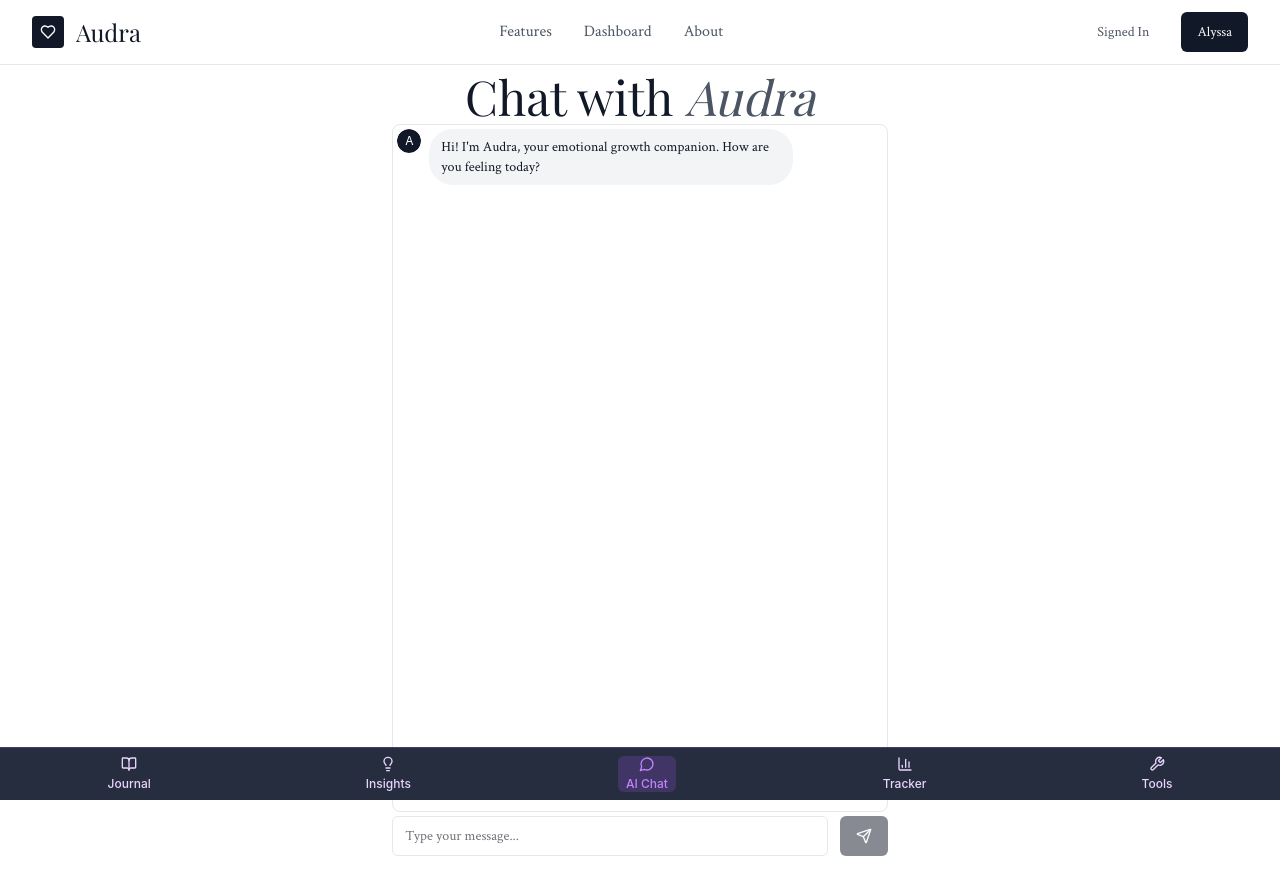
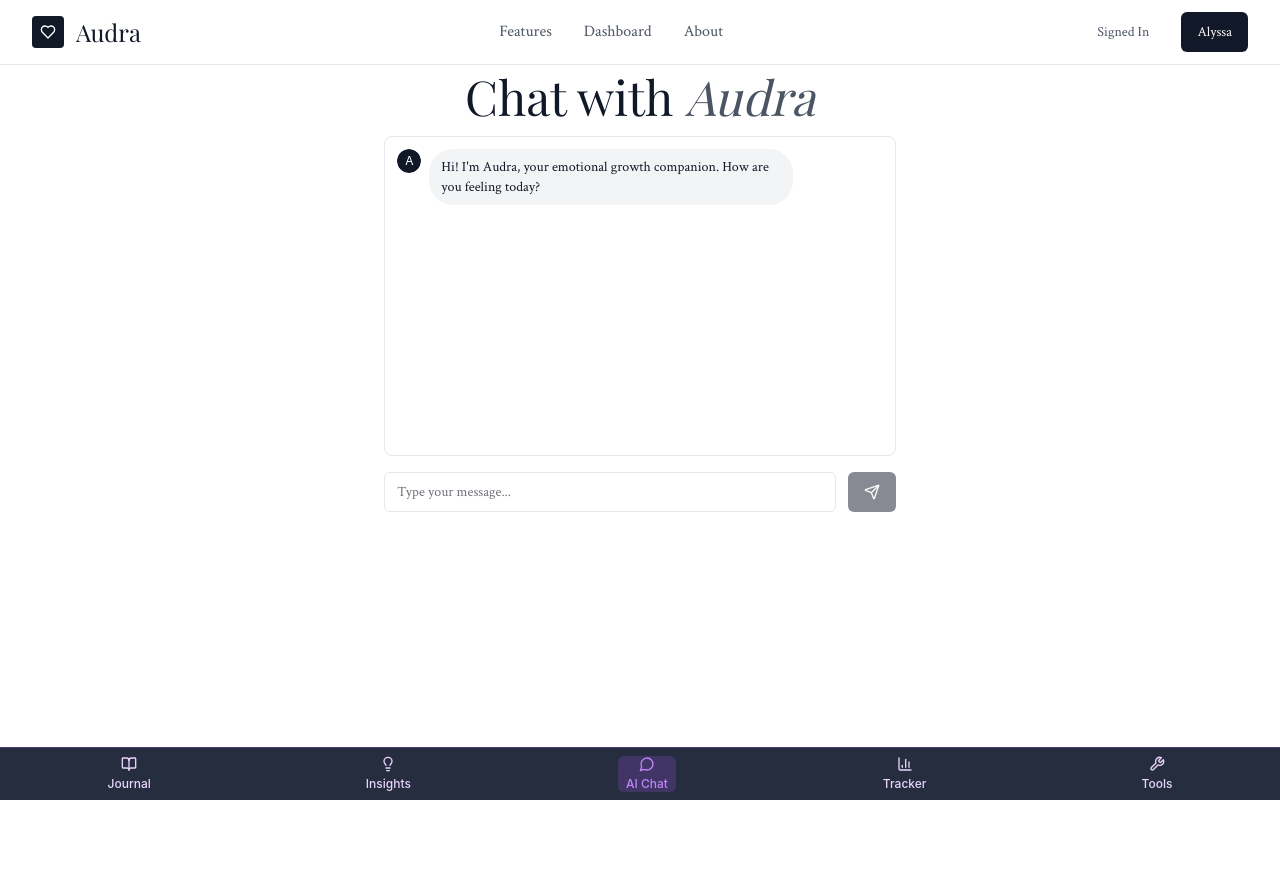
Before and after one commit to nikitapatel97/audra-66, a React (Vite) app: page / in a window 1280 px wide. Shown: the top 894 px of the page. Built offline with nearby package versions, Linux system fonts and the light colour scheme; a web font is replaced by a local one.

Commit message:
Fix: Reduce chat box whitespace
Adjusted vertical spacing in `MobileChatbotDashboard.tsx` to make the chat box smaller and ensure the input area is visible when focused.

```diff
--- a/src/components/MobileChatbotDashboard.tsx
+++ b/src/components/MobileChatbotDashboard.tsx
@@ -86,7 +86,7 @@ export const MobileChatbotDashboard = () => {
   return (
     <div className="py-2 px-4 bg-white h-screen flex flex-col">
       <div className="max-w-6xl mx-auto flex-1 flex flex-col">
-        <div className="text-center mb-1">
+        <div className="text-center mb-4">
           <h2 className="text-3xl md:text-5xl font-light text-gray-900 font-playfair">
             Chat with{" "}
             <span className="italic text-gray-600 font-playfair">
@@ -96,13 +96,13 @@ export const MobileChatbotDashboard = () => {
         </div>
 
         <div className="flex-1 flex flex-col min-h-0">
-          {/* Chat Container */}
-          <div className="flex-1 border border-gray-200 rounded-lg overflow-hidden flex flex-col">
-            <div className="flex-1 p-1 overflow-y-auto">
+          {/* Chat Container - Made much smaller */}
+          <div className="h-80 border border-gray-200 rounded-lg overflow-hidden flex flex-col">
+            <div className="flex-1 p-3 overflow-y-auto">
               {messages.map((message) => (
                 <div
                   key={message.id}
-                  className={`flex gap-2 mb-1 ${
+                  className={`flex gap-2 mb-3 ${
                     message.type === "user" ? "justify-end" : "justify-start"
                   }`}
                 >
@@ -126,7 +126,7 @@ export const MobileChatbotDashboard = () => {
               ))}
 
               {isTyping && (
-                <div className="flex gap-2 justify-start mb-1">
+                <div className="flex gap-2 justify-start mb-3">
                   <Avatar className="w-6 h-6 flex-shrink-0">
                     <AvatarFallback className="bg-gray-900 text-white text-xs">
                       A
@@ -145,8 +145,8 @@ export const MobileChatbotDashboard = () => {
             </div>
           </div>
 
-          {/* Input */}
-          <div className="flex gap-3 mt-1">
+          {/* Input - Now more visible */}
+          <div className="flex gap-3 mt-4">
             <Input
               placeholder="Type your message..."
               value={inputMessage}
```
